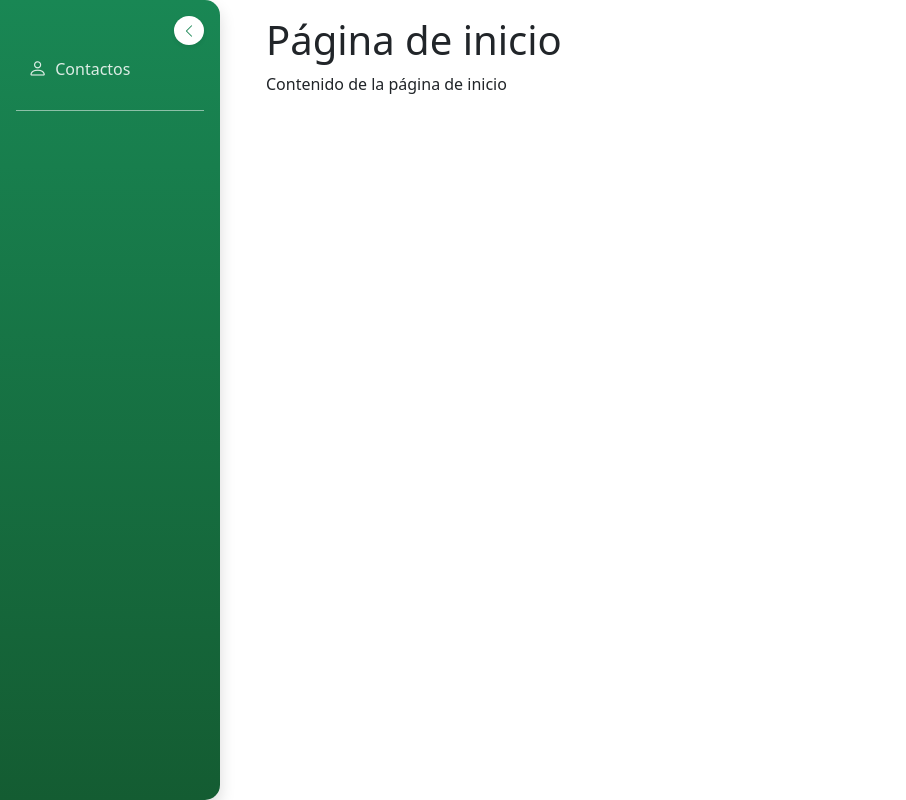
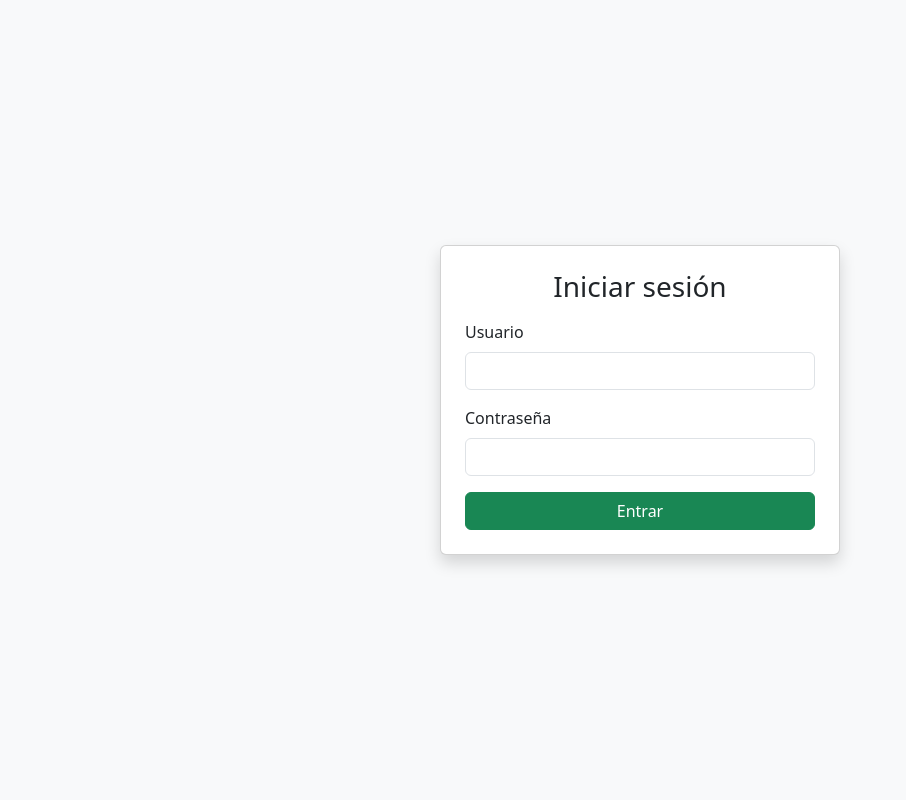
Before and after one commit to alexandraalvarezquintero75-source/-contact-agenda, a Vue app in the folder Frontend/: page / in a window 1280 px wide. Shown: the whole page, without its empty margins (0-906 px from the left). Built offline with nearby package versions, Linux system fonts and the light colour scheme.

Commit message:
fix: render login page without sidebar or main layout

```diff
--- a/Frontend/src/App.vue
+++ b/Frontend/src/App.vue
@@ -1,23 +1,29 @@
 <template>
-  <div class="d-flex">
-    <SidebarMenu />
+  <div>
 
-    <div class="main-layout flex-grow-1 d-flex flex-column min-vh-100">
-      <!-- <Header /> -->
+    <div v-if="!isLoginPage" class="d-flex">
+      <SidebarMenu />
+      <div class="main-layout flex-grow-1 d-flex flex-column min-vh-100">
+        <main class="flex-grow-1 p-3">
+          <RouterView />
+        </main>
+      </div>
+    </div>
 
-      <main class="flex-grow-1 p-3">
-        <RouterView />
-      </main>
 
-      <!-- <Footer /> -->
+    <div v-else>
+      <RouterView />
     </div>
   </div>
 </template>
 
 <script setup>
-import { RouterView } from 'vue-router'
+import { RouterView, useRoute } from 'vue-router'
+import { computed } from 'vue'
 import SidebarMenu from './components/design/organisms/sidebarMenu.vue'
 
+const route = useRoute()
 
 
+const isLoginPage = computed(() => route.path === '/login' || route.path === '/')
 </script>
--- a/Frontend/src/router/home.js
+++ b/Frontend/src/router/home.js
@@ -2,7 +2,7 @@ import home from "@/view/home/homeContact.vue"
 
 export default [
   {
-    path: '/',
+    path: '/home',
     name: 'home',
     component: home
   }
--- a/Frontend/src/router/login.js
+++ b/Frontend/src/router/login.js
@@ -2,7 +2,7 @@ import LoginView from '@/view/auth/LoginView.vue'
 
 export default [
   {
-    path: '/login',
+    path: '/',
     name: 'login',
     component: LoginView
   }
```
